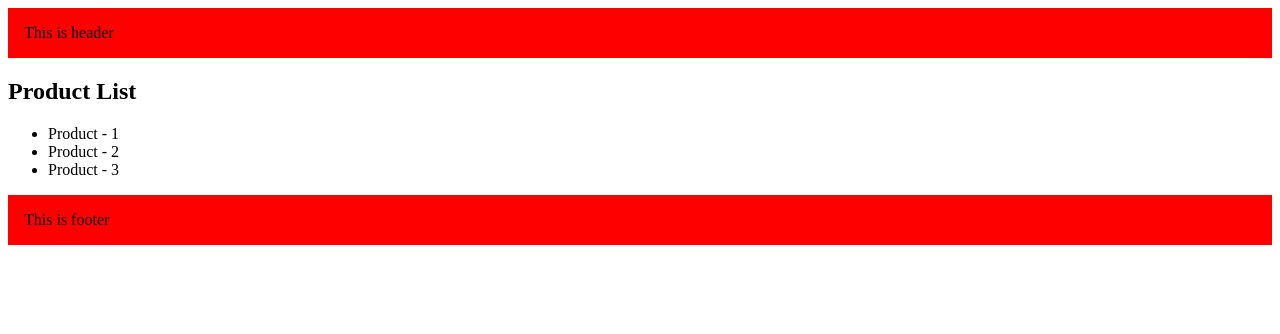
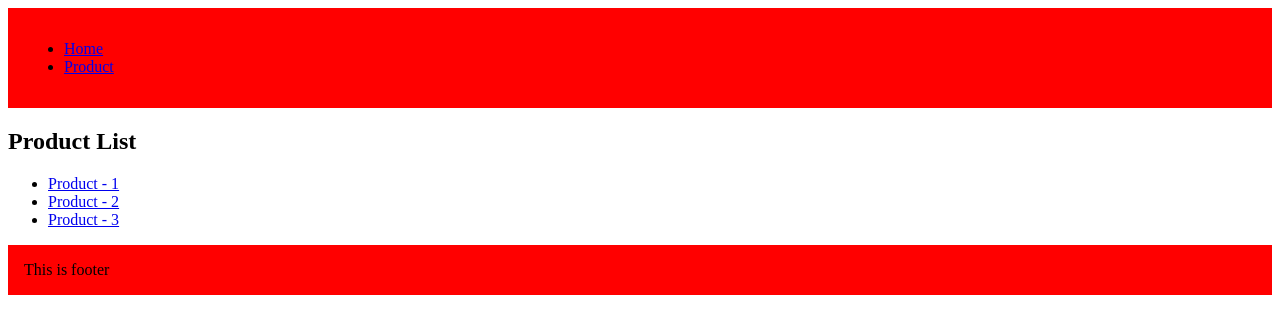
Before and after one commit to abhishek-sharma-simform/learning-nextjs-16, a Next.js app: page /products in a window 1280 px wide. Shown: the top 334 px of the page. Built offline with nearby package versions, Linux system fonts and the light colour scheme.

Commit message:
feat:link component

```diff
--- a/app/layout.tsx
+++ b/app/layout.tsx
@@ -1,4 +1,5 @@
 import { Metadata } from "next";
+import Link from "next/link";
 
 export const metadata: Metadata = {
   title: "My App layout",
@@ -14,7 +15,14 @@ export default function RootLayout({
     <html lang="en">
       <body>
         <header style={{ backgroundColor: "red", padding: "1rem" }}>
-          This is header
+          <ul>
+            <li>
+              <Link href={"/"}>Home</Link>
+            </li>
+            <li>
+              <Link href={"/products"}>Product</Link>
+            </li>
+          </ul>
         </header>
         {children}
         <footer style={{ backgroundColor: "red", padding: "1rem" }}>
--- a/app/products/page.tsx
+++ b/app/products/page.tsx
@@ -1,13 +1,21 @@
-import React from "react";
+import Link from "next/link";
+
+const products = [
+  { id: "1", name: "Product - 1" },
+  { id: "2", name: "Product - 2" },
+  { id: "3", name: "Product - 3" },
+];
 
 const Products = () => {
   return (
     <div>
       <h2>Product List</h2>
       <ul>
-        <li>Product - 1</li>
-        <li>Product - 2</li>
-        <li>Product - 3</li>
+        {products.map((product) => (
+          <li key={product.id}>
+            <Link href={`/products/${product.id}`}>{product.name}</Link>
+          </li>
+        ))}
       </ul>
     </div>
   );
```
